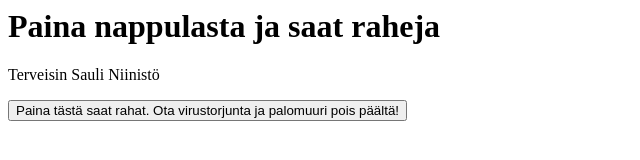
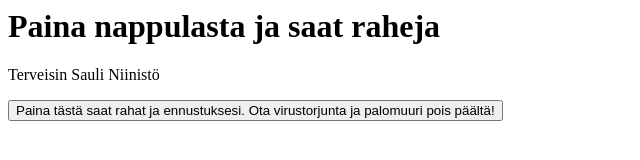
Before and after one commit to osgari/osgari.github.io, a plain HTML site: page virus.html in a window 1280 px wide. Shown: the whole page, without its empty margins (0-640 px from the left). Drawn offline with nearby package versions, Linux system fonts and the light colour scheme.

Commit message:
Update virus.html

```diff
--- a/virus.html
+++ b/virus.html
@@ -1,4 +1,4 @@
-<html>
+ <html>
 <head>
 <title>Voitit paljon raheja</title>
 <meta charset="utf-8">
@@ -13,7 +13,7 @@
 <h1>Paina nappulasta ja saat raheja</h1>
 
 <p>Terveisin Sauli Niinistö</p>
-<button id="nappi">Paina tästä saat rahat. Ota virustorjunta ja palomuuri pois päältä!</button>
+<button id="nappi">Paina tästä saat rahat ja ennustuksesi. Ota virustorjunta ja palomuuri pois päältä!</button>
 <p id="tekstiKohta"></p>
 <img src="" id="kuva">
 </body>
```
